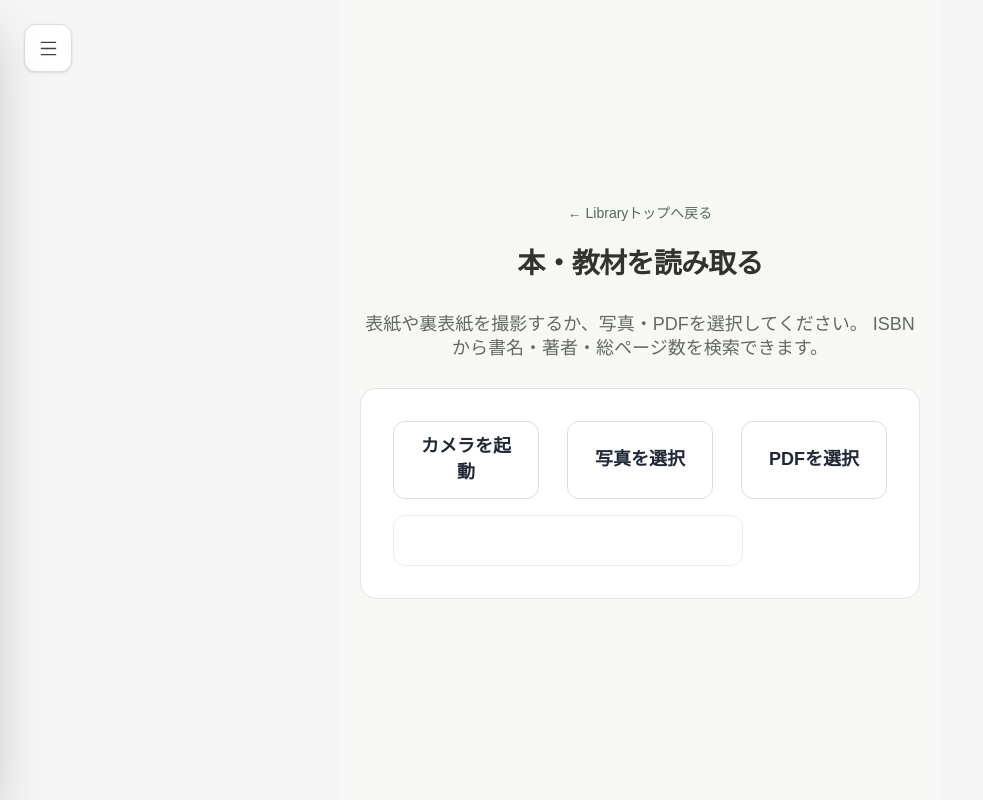
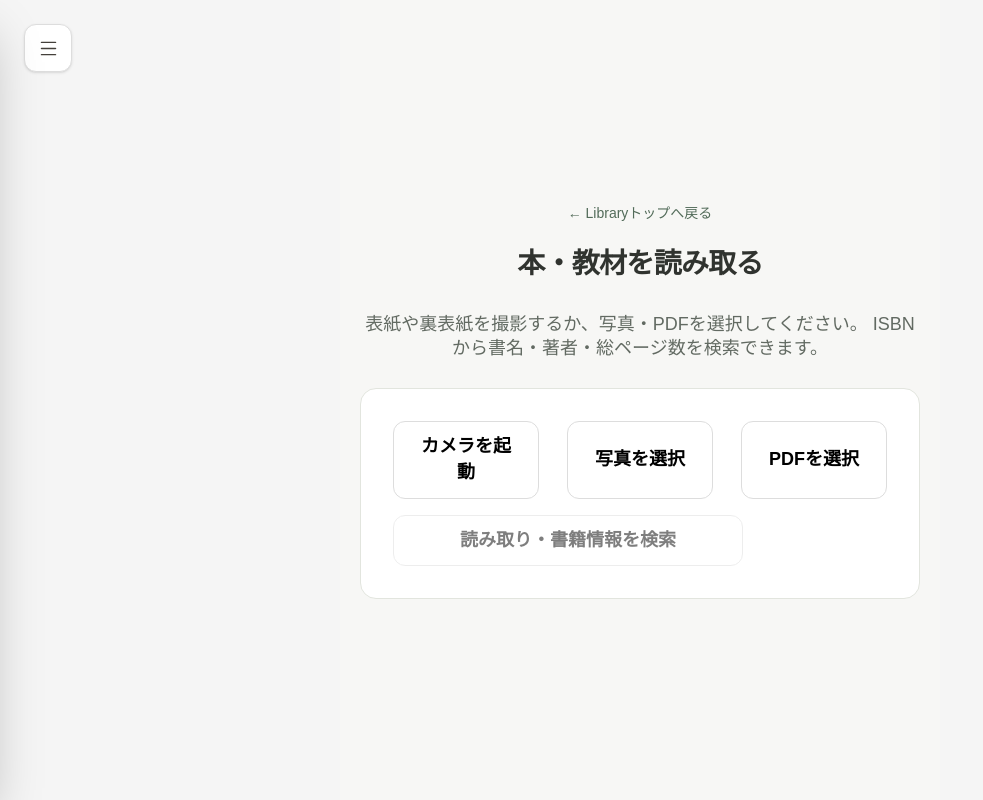
Before and after one commit to mio3087/anki-vocabulary-app, a Next.js app: page /library/scan in a window 1280 px wide. Shown: the whole page, without its empty margins (0-983 px from the left). Built offline with nearby package versions, Linux system fonts and the light colour scheme.

Commit message:
Fix library scan button text colors

```diff
--- a/app/library/scan/page.tsx
+++ b/app/library/scan/page.tsx
@@ -1,3 +1,4 @@
+
 "use client";
 
 import { useEffect, useRef, useState } from "react";
@@ -40,11 +41,13 @@ type SavedBook = {
   status: string;
 };
 
+// メインボタン：薄いグレー＋黒文字
 const primaryButton =
-  "rounded-xl bg-[#334155] px-4 py-3 text-sm font-semibold text-white transition hover:bg-[#1E293B] disabled:cursor-not-allowed disabled:opacity-50";
+  "rounded-xl bg-[#E5E7EB] px-4 py-3 text-sm font-semibold !text-black transition hover:bg-[#D1D5DB] disabled:cursor-not-allowed disabled:opacity-50";
 
+// サブボタン：白背景＋黒文字
 const secondaryButton =
-  "rounded-xl border border-[#D1D5DB] bg-white px-4 py-2.5 text-sm font-medium text-[#1F2937] transition hover:bg-[#F3F4F6]";
+  "rounded-xl border border-[#D1D5DB] bg-white px-4 py-2.5 text-sm font-medium !text-black transition hover:bg-[#F3F4F6] disabled:cursor-not-allowed disabled:opacity-50";
 
 export default function LibraryScanPage() {
   const cameraRef = useRef<HTMLVideoElement>(null);
@@ -675,6 +678,7 @@ export default function LibraryScanPage() {
               type="button"
               onClick={startCamera}
               className={secondaryButton}
+              style={{ color: "#000000" }}
             >
               カメラを起動
             </button>
@@ -683,6 +687,7 @@ export default function LibraryScanPage() {
               type="button"
               onClick={() => photoRef.current?.click()}
               className={secondaryButton}
+              style={{ color: "#000000" }}
             >
               写真を選択
             </button>
@@ -691,6 +696,7 @@ export default function LibraryScanPage() {
               type="button"
               onClick={() => pdfRef.current?.click()}
               className={secondaryButton}
+              style={{ color: "#000000" }}
             >
               PDFを選択
             </button>
@@ -733,6 +739,7 @@ export default function LibraryScanPage() {
                   type="button"
                   onClick={takePhoto}
                   className={primaryButton}
+                  style={{ color: "#000000" }}
                 >
                   撮影する
                 </button>
@@ -741,6 +748,7 @@ export default function LibraryScanPage() {
                   type="button"
                   onClick={stopCamera}
                   className={secondaryButton}
+                  style={{ color: "#000000" }}
                 >
                   カメラを閉じる
                 </button>
@@ -766,7 +774,7 @@ export default function LibraryScanPage() {
                       className="h-16 w-16 rounded-lg object-cover"
                     />
                   ) : (
-                    <div className="flex h-16 w-16 items-center justify-center rounded-lg bg-[#E9EDF2] text-sm font-semibold text-[#334155]">
+                    <div className="flex h-16 w-16 items-center justify-center rounded-lg bg-[#E9EDF2] text-sm font-semibold text-black">
                       PDF
                     </div>
                   )}
@@ -783,7 +791,7 @@ export default function LibraryScanPage() {
                   <button
                     type="button"
                     onClick={() => removeSource(source.id)}
-                    className="rounded-lg px-2 py-1 text-xs font-medium text-[#475569] hover:bg-[#F1F5F9] hover:text-red-700"
+                    className="rounded-lg px-2 py-1 text-xs font-medium text-black hover:bg-[#F1F5F9] hover:text-red-700"
                   >
                     削除
                   </button>
@@ -797,6 +805,7 @@ export default function LibraryScanPage() {
             onClick={readFiles}
             disabled={!sources.length || scanning}
             className={`${primaryButton} mt-5 w-full sm:w-auto`}
+            style={{ color: "#000000" }}
           >
             {scanning
               ? "読み取り・書籍検索中…"
@@ -840,6 +849,7 @@ export default function LibraryScanPage() {
                 type="button"
                 onClick={registerBooks}
                 className={primaryButton}
+                style={{ color: "#000000" }}
               >
                 選択した本を本棚に登録
               </button>
@@ -870,7 +880,7 @@ export default function LibraryScanPage() {
                     <button
                       type="button"
                       onClick={() => removeDraft(book.id)}
-                      className="text-xs font-medium text-[#475569] hover:text-red-700"
+                      className="text-xs font-medium text-black hover:text-red-700"
                     >
                       候補を削除
                     </button>
@@ -938,6 +948,7 @@ export default function LibraryScanPage() {
                       onClick={() => lookupBook(book.id)}
                       disabled={book.searching || !book.isbn.trim()}
                       className={secondaryButton}
+                      style={{ color: "#000000" }}
                     >
                       {book.searching ? "検索中…" : "ISBNから情報を再検索"}
                     </button>
@@ -956,6 +967,7 @@ export default function LibraryScanPage() {
               type="button"
               onClick={registerBooks}
               className={`${primaryButton} mt-5`}
+              style={{ color: "#000000" }}
             >
               選択した本を本棚に登録
             </button>
```
